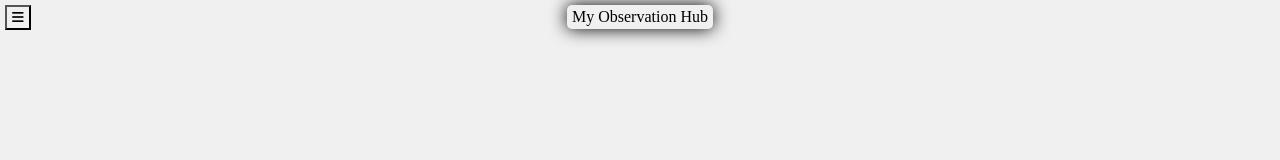
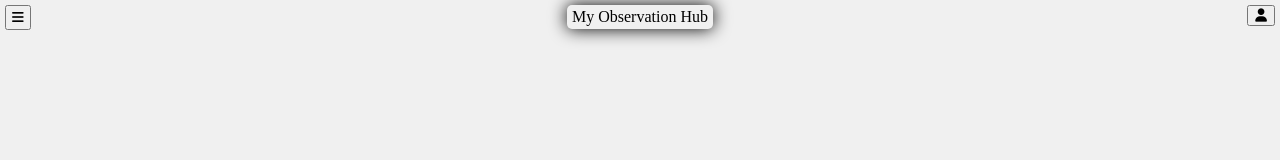
Before and after one commit to williamowen65/my-data-vista, a website: page client/pages/home/index.html in a window 1280 px wide. Shown: the top 160 px of the page. Drawn offline with Linux system fonts and the light colour scheme; files that its build step writes are made by us from their sources; files whose address does not match are found by name.

Commit message:
Refactor HTML structure and improve styling for user account button

```diff
--- a/client/pages/home/index.html
+++ b/client/pages/home/index.html
@@ -5,7 +5,10 @@
     <meta name="viewport" content="width=device-width, initial-scale=1.0" />
     <title>My Observation Hub</title>
     <script src="/home/index.js"></script>
-    <script src="https://kit.fontawesome.com/4550fec5ff.js" crossorigin="anonymous"></script>
+    <script
+      src="https://kit.fontawesome.com/4550fec5ff.js"
+      crossorigin="anonymous"
+    ></script>
 
     <style>
       :root {
@@ -47,8 +50,6 @@
       #dropdown-menu-trigger {
         position: absolute;
         left: 5px;
-        top: 5px;
-        background: var(--background-color);
         padding: 3px 5px;
       }
 
@@ -59,6 +60,14 @@
         display: flex;
         justify-content: center;
         margin: 0px 0px 5px 0px;
+      }
+      #user-account {
+        position: absolute;
+        right: 5px;
+        top: 5px;
+      }
+      button {
+        cursor: pointer;
       }
     </style>
   </head>
@@ -73,13 +82,15 @@
             <i class="fa fa-bars"></i>
           </button>
           <div id="toolbar-top">My Observation Hub</div>
+          <div id="user-account">
+            <button>
+              <i class="fa fa-user"></i>
+            </button>
+          </div>
           <div id="dropdown-menu"></div>
         </div>
         <footer id="menu-bottom">
-            <button id="recordObservationBtn">
-                Record Observation
-            </button>
-
+          <button id="recordObservationBtn">Record Observation</button>
         </footer>
       </div>
 
```
